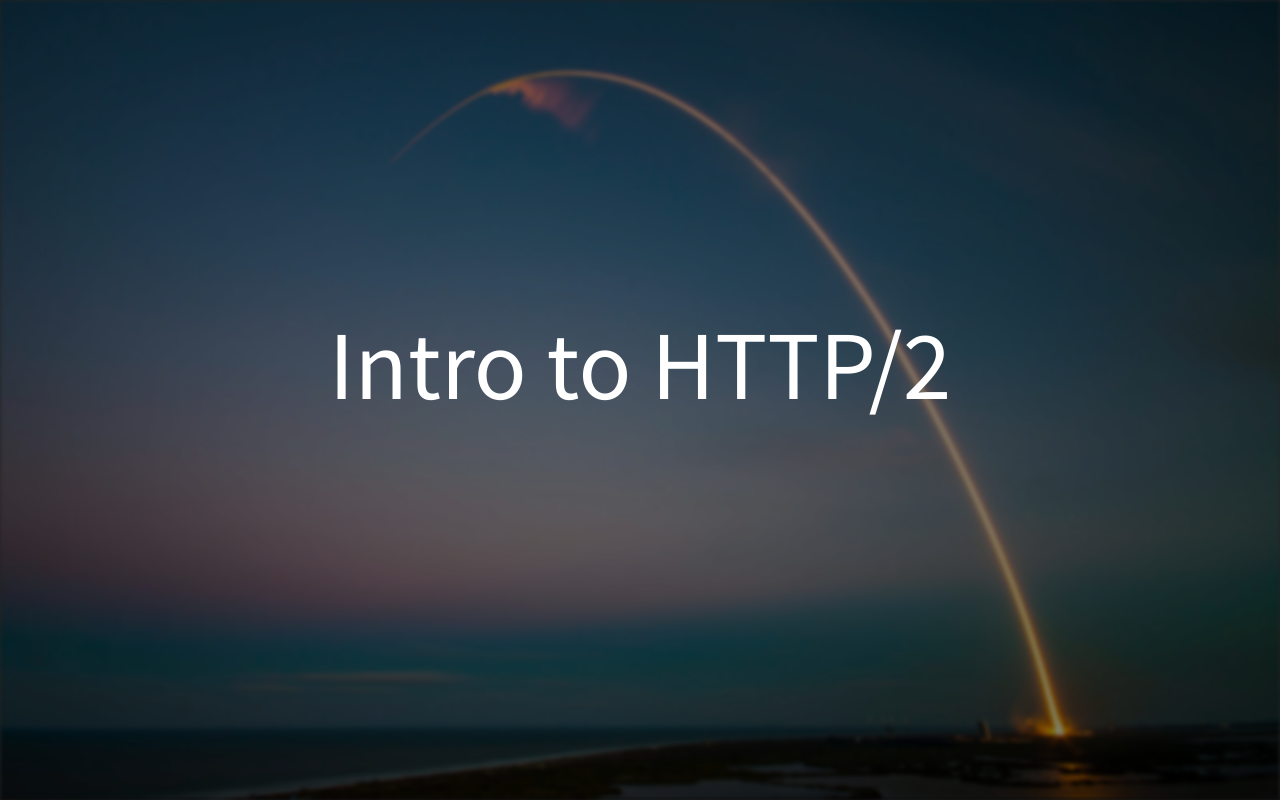
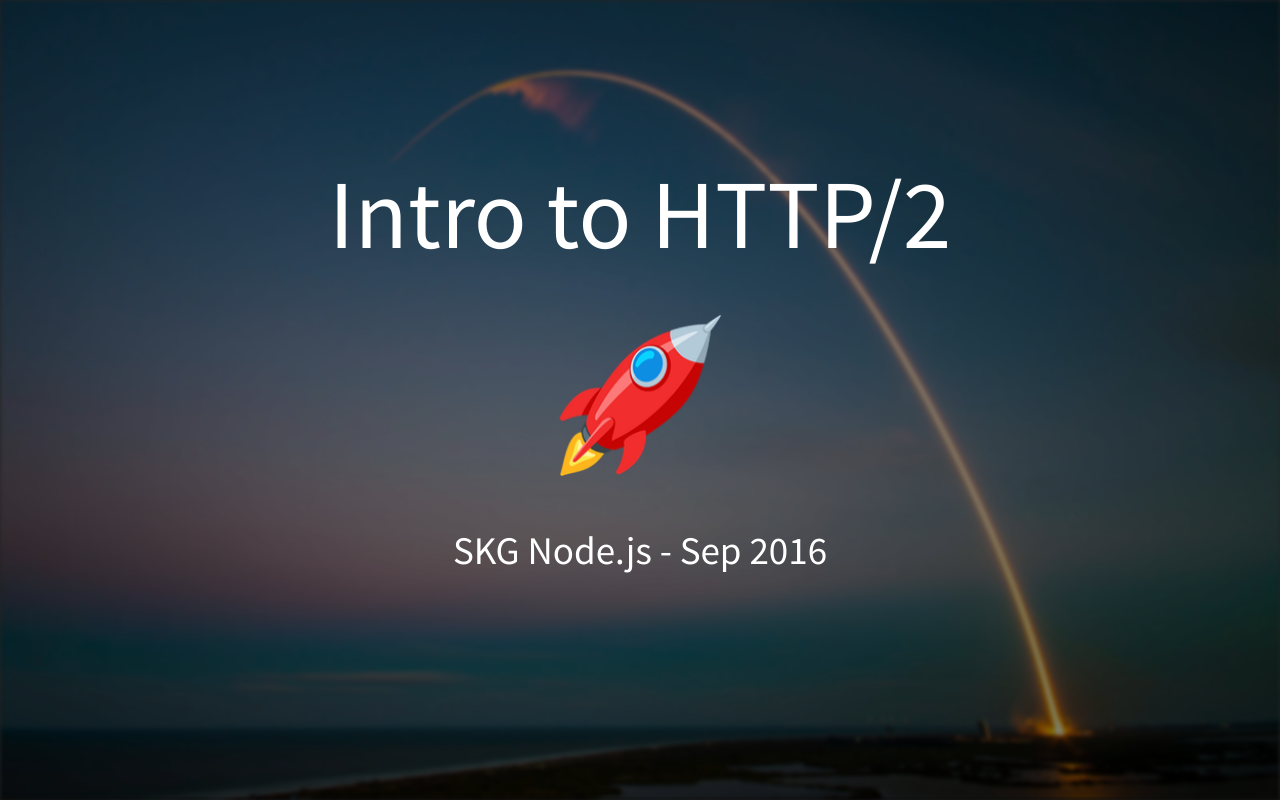
Before and after one commit to sirodoht/http2-intro, a website: page index.html in a window 1280 px wide. Drawn offline with Linux system fonts and the light colour scheme.

Commit message:
add rocket emoji and css

```diff
--- a/index.html
+++ b/index.html
@@ -40,6 +40,12 @@
 			h1.important span {
 				font-size: 70px;
 			}
+
+			.reveal section img {
+				border: none;
+				background: none;
+				box-shadow: none;
+			}
 		</style>
 
 		<!-- Theme used for syntax highlighting of code -->
@@ -59,6 +65,10 @@
 			<div class="slides">
 				<section data-background-image="img/spacex1.jpg">
 					<h1>Intro to HTTP/2</h1>
+					<img src="img/rocket.png" alt="Rocket emoji" />
+					<p style="text-transform: none;">
+						SKG Node.js - Sep 2016
+					</p>
 				</section>
 				<section data-background-image="img/sirodoht.jpg">
 					<h2>sirodoht</h2>
```
